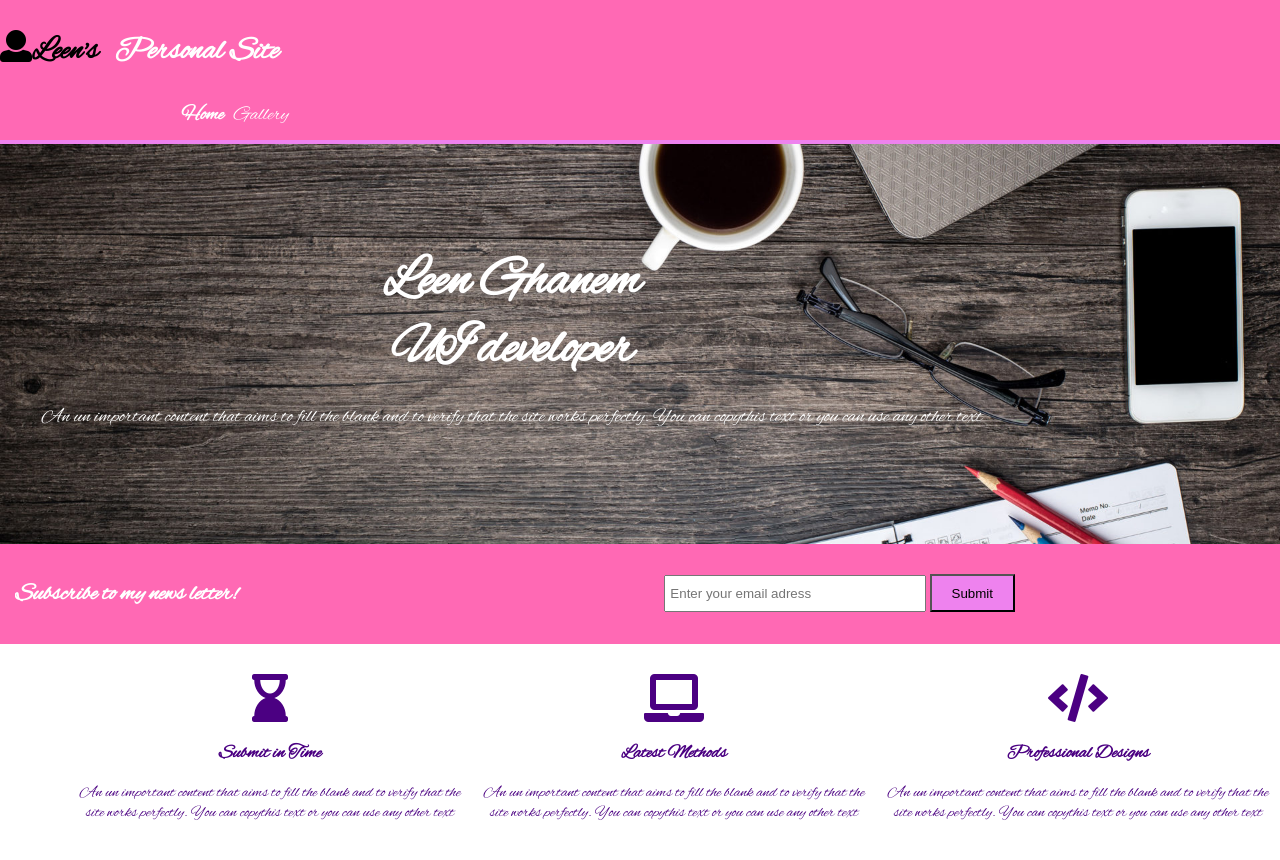
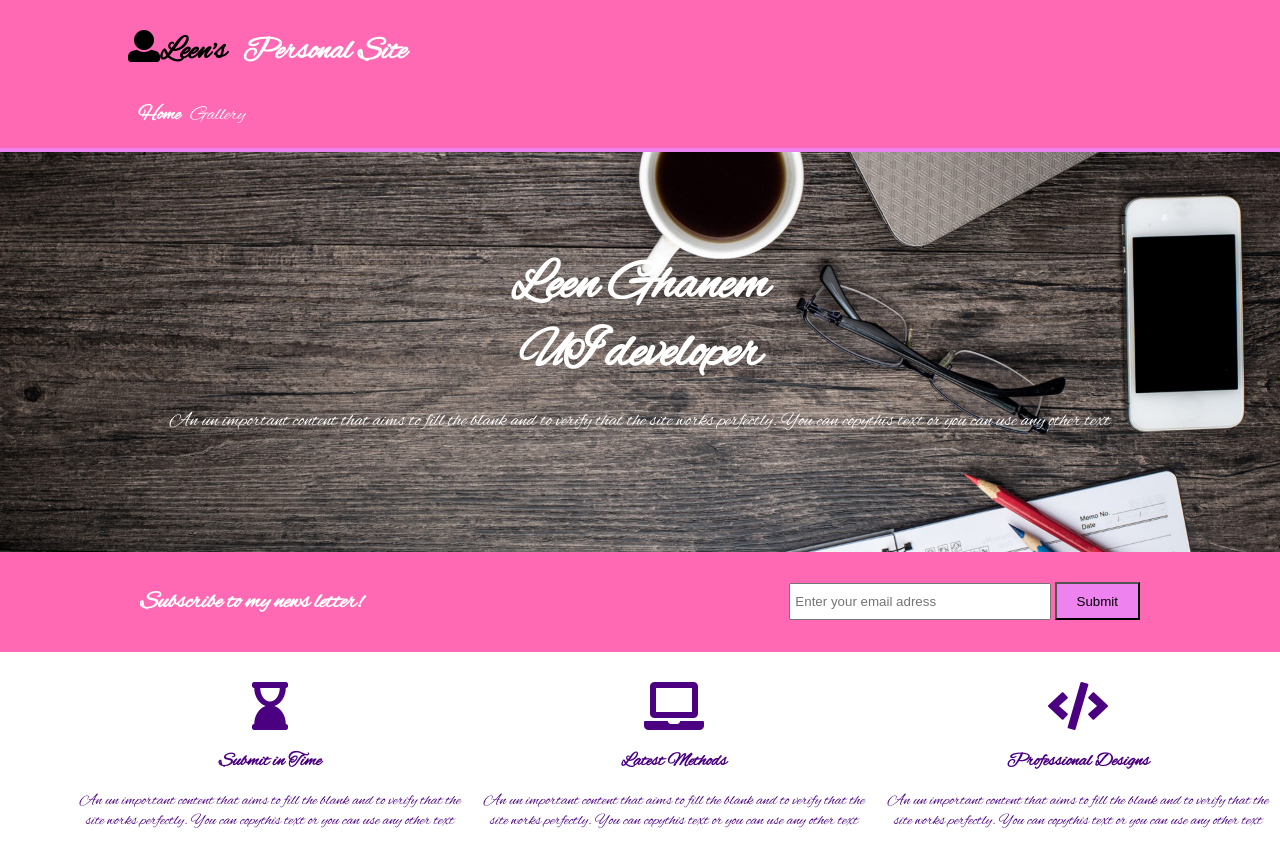
Before and after one commit to leenghanem/Personal-site, a plain HTML site: page index.html in a window 1280 px wide. Shown: the top 860 px of the page. Drawn offline with Linux system fonts and the light colour scheme.

Commit message:
personal site

```diff
--- a/css/style.css
+++ b/css/style.css
@@ -8,6 +8,7 @@ body{
 }
 .container{
     width: 80%;
+    margin: auto;
     overflow: hidden;
 }
 ul{
@@ -38,7 +39,7 @@ header #branding h1{
     margin: 0;
 }
 header nav{
-    float: right;
+    float: left;
     margin-top: 10px;
 }
 header .highlight, header .current a{
--- a/index.html
+++ b/index.html
@@ -11,7 +11,7 @@
 
 <body>
     <header>
-        <div class="conatiner">
+        <div class="container">
             <div id="branding">
                 <h1><i class="fas fa-user"></i>Leen's <span class="highlight">Personal Site</span></h1>
                 <nav>
```
